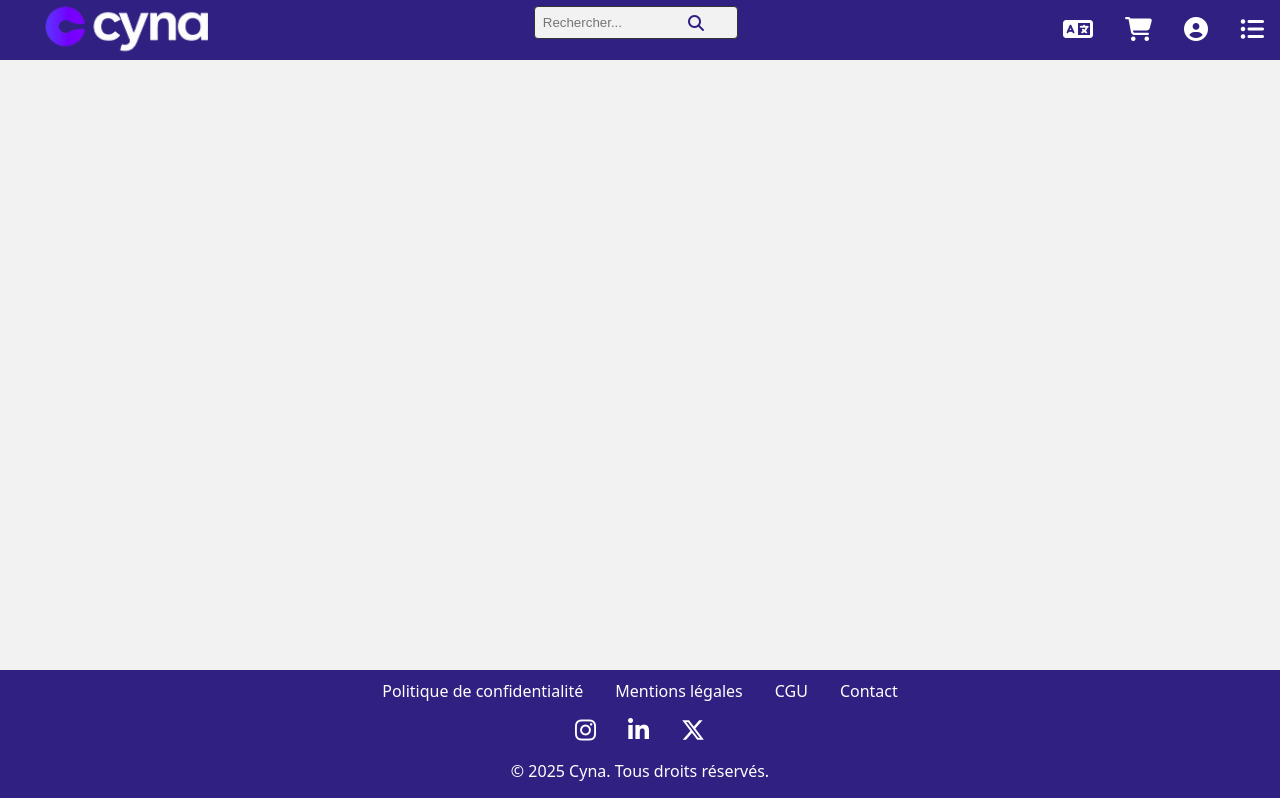
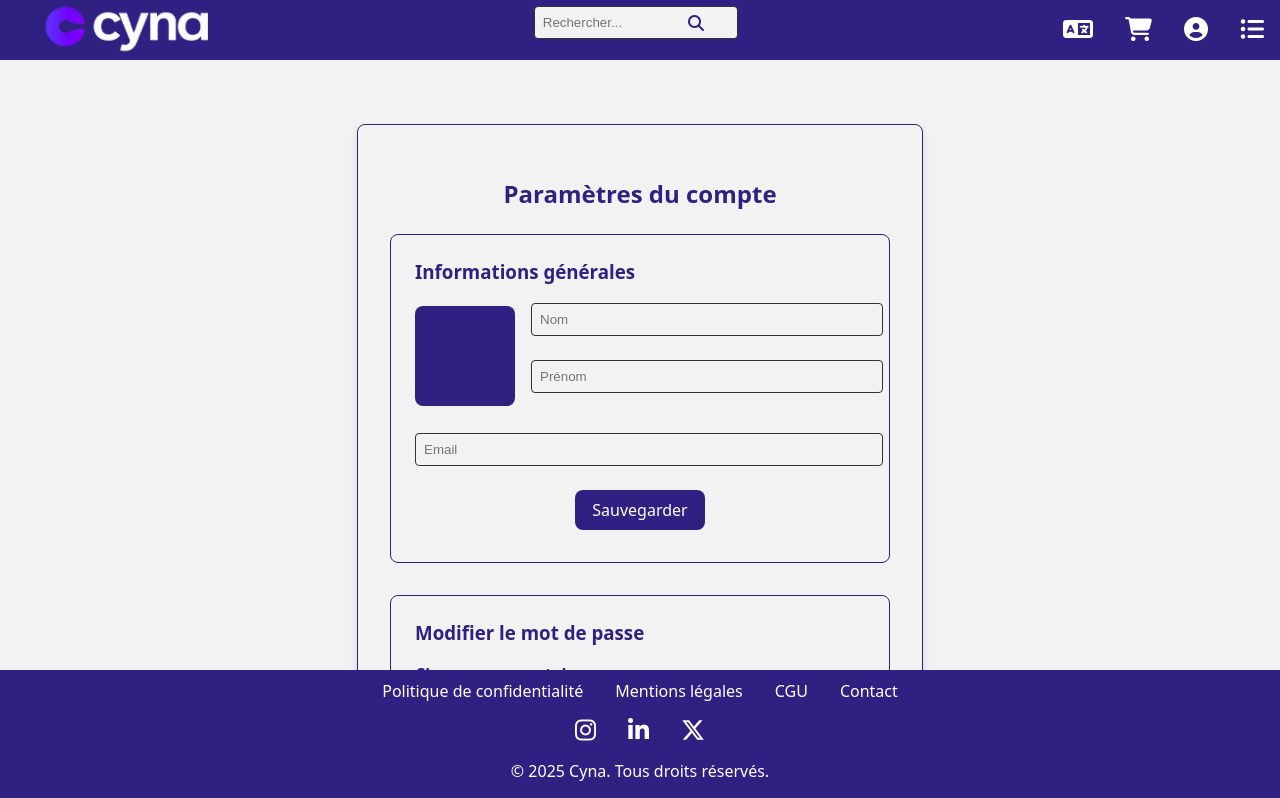
Before and after one commit to NathanCorberan/Projet_Cyna_Web, a React (Vite) app in the folder projet_cyna_web/: page /account in a window 1280 px wide. Shown: the top 798 px of the page. Built offline with nearby package versions, Linux system fonts and the light colour scheme.

Commit message:
Ajout page "Mon compte

```diff
--- a/projet_cyna_web/src/App.jsx
+++ b/projet_cyna_web/src/App.jsx
@@ -8,6 +8,7 @@ import Login from './pages/Login';
 import Register from './pages/Register';
 import Categories from './pages/Categories';
 import Carousel from './components/Carousel';
+import Account from './pages/Account';
 
 const images = [
   'http://img.juku7704.odns.fr/SOC.png',
@@ -91,7 +92,9 @@ function App() {
           {isLoggedIn && <span className="welcome-message">Bonjour, {firstName}</span>}
           <i className="fa-solid fa-language"></i>
           <i className="fa-solid fa-cart-shopping"></i>
-          <Link to="/login"><i className="fa-solid fa-circle-user"></i></Link>
+          <Link to={isLoggedIn ? "/account" : "/login"}>
+            <i className="fa-solid fa-circle-user"></i>
+          </Link>
           <i className="fa-solid fa-list-ul" onClick={toggleSidebar}></i>
         </div>
       </header>
@@ -122,9 +125,10 @@ function App() {
               </div>
             </>
           } />
-          <Route path="/login" element={isLoggedIn ? <Navigate to="/" /> : <Login onLogin={fetchUserData} />} />
+          <Route path="/login" element={isLoggedIn ? <Navigate to="/account" /> : <Login onLogin={fetchUserData} />} />
           <Route path="/register" element={<Register onRegister={fetchUserData} />} />
           <Route path="/categories" element={<Categories />} />
+          <Route path="/account" element={<Account />} />
         </Routes>
       </main>
       <footer className="footer">
@@ -226,7 +230,11 @@ function App() {
           <li
             onMouseEnter={() => handleMouseEnter('mon-compte')}
             onMouseLeave={handleMouseLeave}
-            onClick={() => handleMenuClick('mon-compte')}
+            onClick={() => {
+              handleMenuClick('mon-compte');
+              navigate(isLoggedIn ? '/account' : '/login'); // Redirection conditionnelle
+              toggleSidebar();
+            }}
             className={activeMenu === 'mon-compte' || selectedMenu === 'mon-compte' ? 'active' : ''}
           >
             Mon compte
--- /dev/null
+++ b/projet_cyna_web/src/pages/Account.jsx
@@ -0,0 +1,189 @@
+import React, { useState, useEffect } from 'react';
+import axios from 'axios';
+import '../styles/Account.css';
+
+const Account = () => {
+  const [userData, setUserData] = useState({
+    id: '',
+    lastName: '',
+    firstName: '',
+    email: '',
+  });
+  const [passwordData, setPasswordData] = useState({
+    currentPassword: '',
+    newPassword: '',
+    confirmPassword: '',
+  });
+  const [message, setMessage] = useState('');
+
+  const fetchUserData = async () => {
+    const token = localStorage.getItem('token');
+    if (!token) return;
+
+    try {
+      const response = await axios.get('http://api.juku7704.odns.fr/api/me', {
+        headers: {
+          Authorization: `Bearer ${token}`,
+          Accept: 'application/ld+json',
+        },
+      });
+      setUserData({
+        id: response.data.id,
+        lastName: response.data.last_name || '',
+        firstName: response.data.first_name || '',
+        email: response.data.email || '',
+      });
+    } catch (error) {
+      console.error('Erreur lors de la récupération des informations utilisateur', error);
+    }
+  };
+
+  const handleSave = async () => {
+    const token = localStorage.getItem('token');
+    if (!token) {
+      setMessage('Token non disponible. Veuillez vous reconnecter.');
+      return;
+    }
+
+    try {
+      const response = await axios.patch(
+        `http://api.juku7704.odns.fr/api/users/${userData.id}`,
+        {
+          email: userData.email,
+          first_name: userData.firstName,
+          last_name: userData.lastName,
+        },
+        {
+          headers: {
+            Authorization: `Bearer ${token}`,
+            'Content-Type': 'application/merge-patch+json',
+          },
+        }
+      );
+
+      if (response.status === 200) {
+        setMessage('Informations mises à jour avec succès.');
+      } else {
+        setMessage('Erreur inattendue lors de la mise à jour des informations.');
+      }
+    } catch (error) {
+      console.error('Erreur lors de la mise à jour des informations utilisateur:', error);
+
+      if (error.response) {
+        if (error.response.status === 403) {
+          setMessage('Accès refusé. Vous n’avez pas les permissions nécessaires pour effectuer cette action.');
+        } else if (error.response.status === 401) {
+          setMessage('Session expirée. Veuillez vous reconnecter.');
+        } else {
+          setMessage(`Erreur: ${error.response.data.message || 'Une erreur est survenue.'}`);
+        }
+      } else {
+        setMessage('Erreur lors de la mise à jour des informations.');
+      }
+    }
+  };
+
+  const handlePasswordChange = async () => {
+    const token = localStorage.getItem('token');
+    if (!token) return;
+
+    if (passwordData.newPassword !== passwordData.confirmPassword) {
+      setMessage('Les mots de passe ne correspondent pas.');
+      return;
+    }
+
+    try {
+      await axios.patch(
+        'http://api.juku7704.odns.fr/api/user/passchange',
+        {
+          last_password: passwordData.currentPassword,
+          new_password: passwordData.newPassword,
+          confirmation_password: passwordData.confirmPassword,
+        },
+        {
+          headers: {
+            Authorization: `Bearer ${token}`,
+            'Content-Type': 'application/merge-patch+json',
+          },
+        }
+      );
+      setMessage('Mot de passe mis à jour avec succès.');
+    } catch (error) {
+      console.error('Erreur lors de la mise à jour du mot de passe', error);
+      setMessage('Erreur lors de la mise à jour du mot de passe.');
+    }
+  };
+
+  useEffect(() => {
+    fetchUserData();
+  }, []);
+
+  return (
+    <div className="account-card">
+      <h2>Paramètres du compte</h2>
+      <div className="section-card">
+        <h3>Informations générales</h3>
+        <div className="profile-section">
+          <div className="profile-picture"></div>
+          <div className="name-fields">
+            <input
+              type="text"
+              placeholder="Nom"
+              className="input-field"
+              value={userData.lastName}
+              onChange={(e) => setUserData({ ...userData, lastName: e.target.value })}
+            />
+            <input
+              type="text"
+              placeholder="Prénom"
+              className="input-field"
+              value={userData.firstName}
+              onChange={(e) => setUserData({ ...userData, firstName: e.target.value })}
+            />
+          </div>
+        </div>
+        <input
+          type="email"
+          placeholder="Email"
+          className="input-field"
+          value={userData.email}
+          onChange={(e) => setUserData({ ...userData, email: e.target.value })}
+        />
+        <button className="save-button" onClick={handleSave}>
+          Sauvegarder
+        </button>
+      </div>
+      <div className="section-card">
+        <h3>Modifier le mot de passe</h3>
+        <p className="change-password-text">Changer son mot de passe</p>
+        <input
+          type="password"
+          placeholder="Mot de passe actuel"
+          className="input-field"
+          value={passwordData.currentPassword}
+          onChange={(e) => setPasswordData({ ...passwordData, currentPassword: e.target.value })}
+        />
+        <input
+          type="password"
+          placeholder="Nouveau mot de passe"
+          className="input-field"
+          value={passwordData.newPassword}
+          onChange={(e) => setPasswordData({ ...passwordData, newPassword: e.target.value })}
+        />
+        <input
+          type="password"
+          placeholder="Confirmer le nouveau mot de passe"
+          className="input-field"
+          value={passwordData.confirmPassword}
+          onChange={(e) => setPasswordData({ ...passwordData, confirmPassword: e.target.value })}
+        />
+        <button className="save-button" onClick={handlePasswordChange}>
+          Mettre à jour le mot de passe
+        </button>
+      </div>
+      {message && <p className="message">{message}</p>}
+    </div>
+  );
+};
+
+export default Account;
--- /dev/null
+++ b/projet_cyna_web/src/styles/Account.css
@@ -0,0 +1,83 @@
+.account-card {
+    background-color: var(--background-color);
+    border: 1px solid var(--primary-color);
+    border-radius: 8px;
+    padding: 2rem;
+    max-width: 500px;
+    margin: 2rem auto;
+    box-shadow: 0 4px 8px rgba(0, 0, 0, 0.1);
+    display: flex;
+    flex-direction: column;
+    align-items: center;
+  }
+
+  .account-card h2 {
+    margin-bottom: 1.5rem;
+    color: var(--primary-color);
+  }
+
+  .profile-section {
+    display: flex;
+    align-items: center;
+    margin-bottom: 1.5rem;
+    width: 100%;
+  }
+
+  .profile-picture {
+    width: 100px;
+    height: 100px;
+    background-color: var(--primary-color);
+    border-radius: 8px;
+    margin-right: 1rem;
+  }
+
+  .name-fields {
+    flex: 1;
+    display: flex;
+    flex-direction: column;
+    gap: 0.5rem;
+  }
+
+  .input-field {
+    width: 100%;
+    padding: 0.5rem;
+    margin-bottom: 1rem;
+    border: 1px solid var(--text-color);
+    border-radius: 4px;
+  }
+
+  .change-password-text {
+    color: var(--primary-color);
+    margin-bottom: 1rem;
+    font-weight: bold;
+    text-align: left;
+    width: 100%;
+  }
+
+  .save-button {
+    background-color: var(--primary-color);
+    color: var(--border-color);
+    cursor: pointer;
+    transition: filter 300ms;
+    display: block;
+    margin: 0.5rem auto;
+    padding: 0.5rem 1rem;
+  }
+
+  .save-button:hover {
+    filter: drop-shadow(0 0 0.5em var(--primary-color));
+  }
+
+  .section-card {
+    border: 1px solid var(--primary-color);
+    border-radius: 8px;
+    width: 90%;
+    padding: 1.5rem;
+    margin-bottom: 2rem;
+    background-color: var(--background-color);
+  }
+
+  .section-card h3 {
+    margin-top: 0;
+    color: var(--primary-color);
+  }
```
Also changed, not shown: projet_cyna_web/src/App.css (line endings or trailing spaces).
